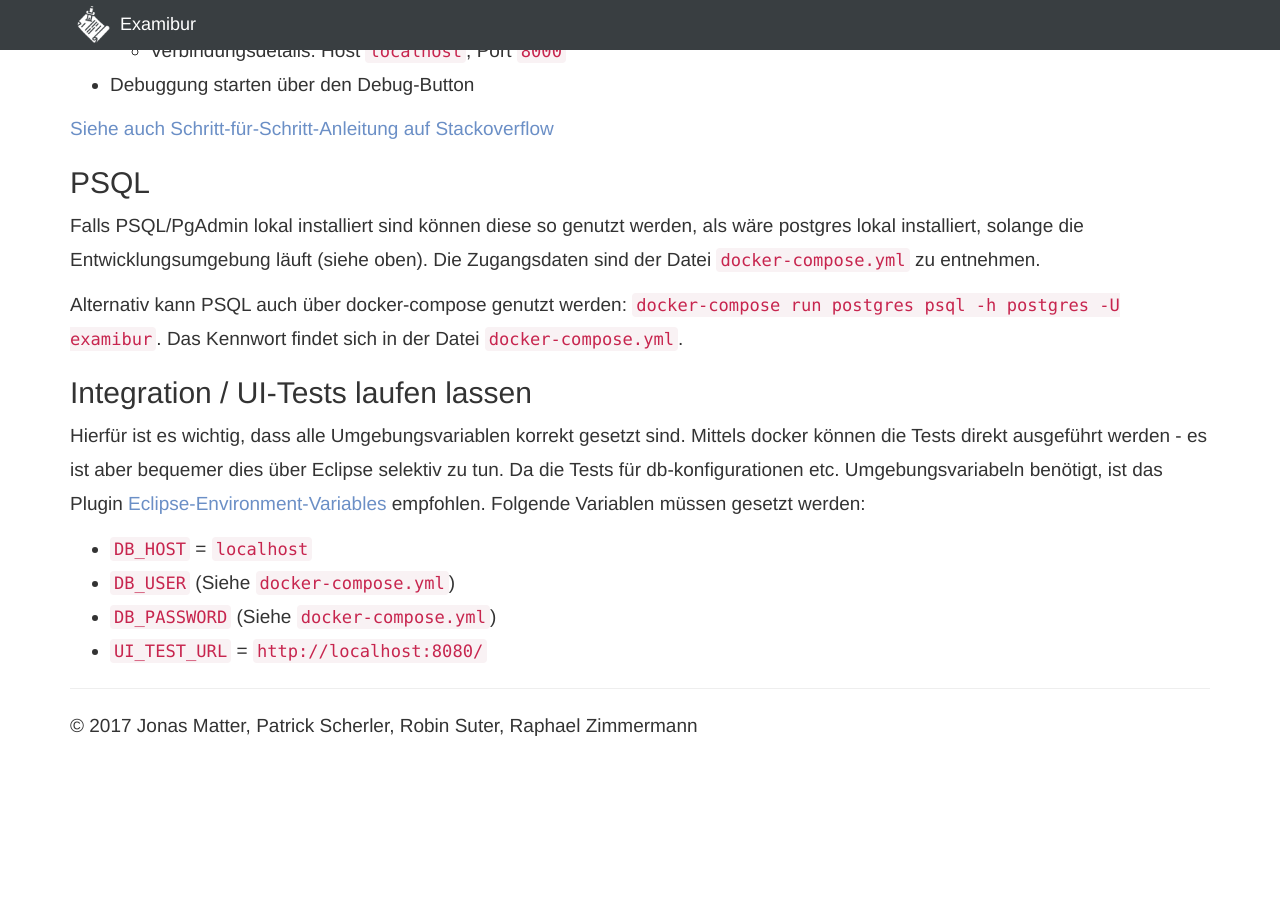
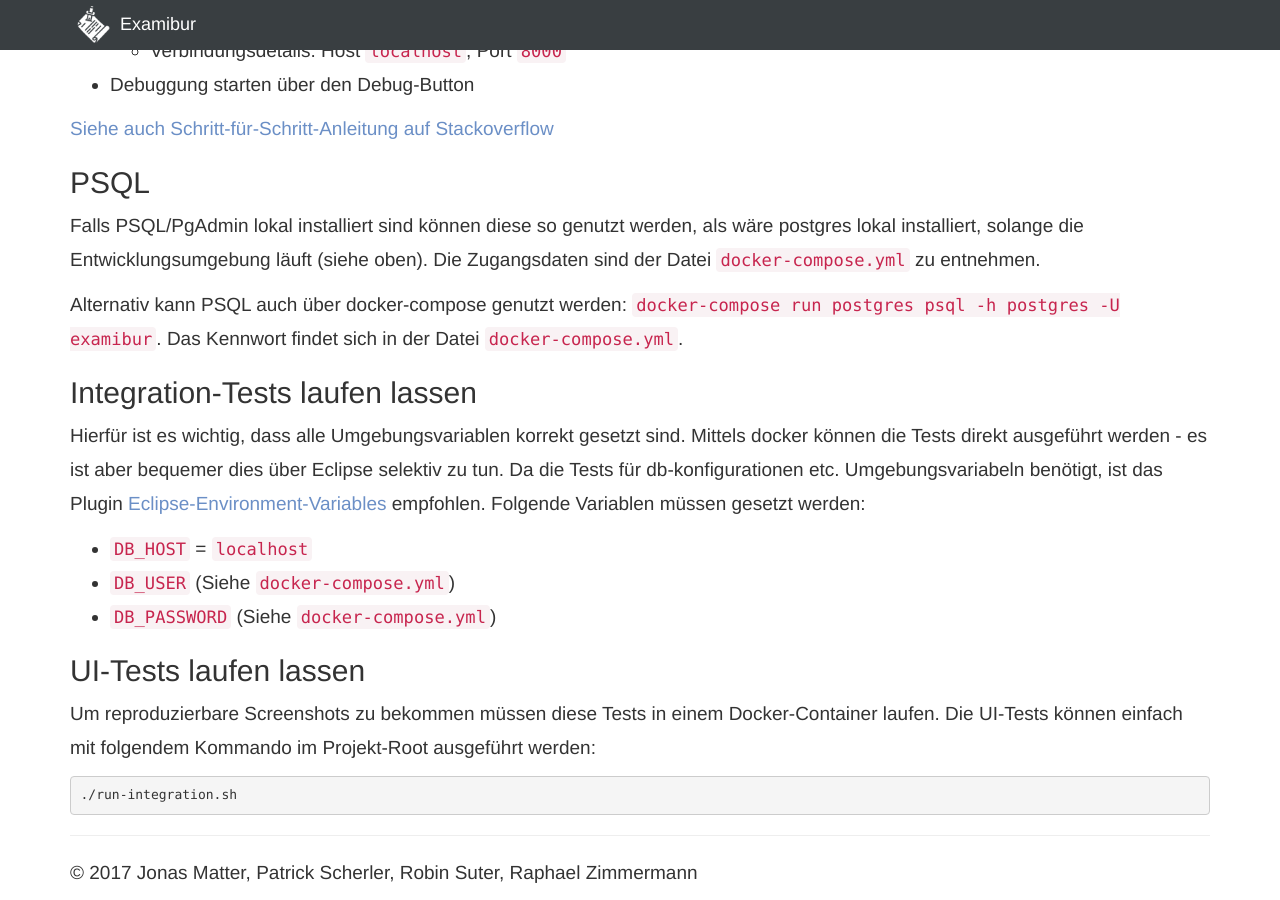
Before and after one commit to Examibur/examibur, a Jekyll site: the page built from docs/infrastruktur/dev.md, in a window 1280 px wide and 900 px high, scrolled down 2416 px. Built offline with Jekyll 4.4.1, drawn with Linux system fonts in a browser that asks for light colours; nearby versions of some CDN libraries; Markdown is read by kramdown in place of the engine named in the settings; before the commit the page ends 3170 px from its top, so only the background shows below that.

Commit message:
Run UI-Tests in a docker container

````diff
--- a/docs/infrastruktur/dev.md
+++ b/docs/infrastruktur/dev.md
@@ -88,10 +88,17 @@ Falls PSQL/PgAdmin lokal installiert sind können diese so genutzt werden, als w
 
 Alternativ kann PSQL auch über docker-compose genutzt werden: `docker-compose run postgres psql -h postgres -U examibur`. Das Kennwort findet sich in der Datei `docker-compose.yml`.
 
-## Integration / UI-Tests laufen lassen
+## Integration-Tests laufen lassen
 Hierfür ist es wichtig, dass alle Umgebungsvariablen korrekt gesetzt sind. Mittels docker können die Tests direkt ausgeführt werden - es ist aber bequemer dies über Eclipse selektiv zu tun. Da die Tests für db-konfigurationen etc. Umgebungsvariabeln benötigt, ist das Plugin [Eclipse-Environment-Variables](https://github.com/JorisAerts/Eclipse-Environment-Variables) empfohlen. Folgende Variablen müssen gesetzt werden:
 
 * `DB_HOST` = `localhost `
 * `DB_USER` (Siehe `docker-compose.yml`)
 * `DB_PASSWORD` (Siehe `docker-compose.yml`)
-* `UI_TEST_URL` = `http://localhost:8080/`
+
+
+## UI-Tests laufen lassen
+Um reproduzierbare Screenshots zu bekommen müssen diese Tests in einem Docker-Container laufen. Die UI-Tests können einfach mit folgendem Kommando im Projekt-Root ausgeführt werden:
+
+```bash
+./run-integration.sh
+```
````
Also changed, not shown: examibur/src/integrationtest/resources/ch/examibur/ui/app/testDashboardUI_800x600.png (added), 6 other files.
